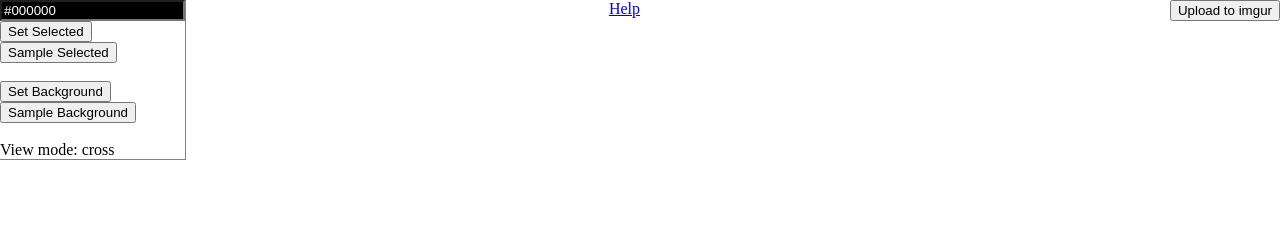
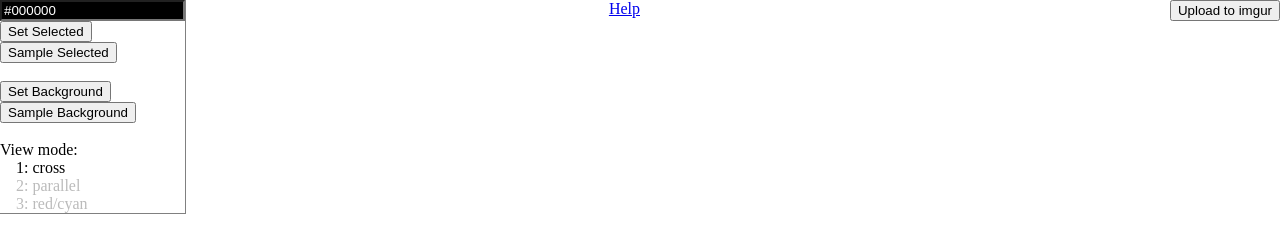
Before and after one commit to KRA2008/stereosketcher, a plain HTML site: page StereoSketcher/StereoSketcher.html in a window 1280 px wide. Drawn offline with Linux system fonts and the light colour scheme.

Commit message:
made viewmode indicator show all three viewmodes

```diff
--- a/StereoSketcher/StereoSketcher.html
+++ b/StereoSketcher/StereoSketcher.html
@@ -58,6 +58,12 @@
 		.forwardEvents {
 			pointer-events: none;
 		}
+		.gray {
+			color: #bbb;
+		}
+		.black {
+			color: black;
+		}
 		</style>
 		<script type="text/javascript" src="jscolor.js"></script>
 		<script type="text/javascript" src="palette.js"></script>
@@ -89,7 +95,10 @@
 			<input id="setBackground" type="button" value="Set Background" onclick="setBackground()" /><br/>
 			<input id="sampleBackground" type="button" value="Sample Background" onclick="sampleBackground()" /><br/>
 			<br/>
-			<span>View mode: <span id="modeLabel"></span></span>
+			View mode:<br/>
+			&nbsp;&nbsp;&nbsp;&nbsp;<span id="cross">1: cross</span><br/>
+			&nbsp;&nbsp;&nbsp;&nbsp;<span id="parallel">2: parallel</span><br/>
+			&nbsp;&nbsp;&nbsp;&nbsp;<span id="redcyan">3: red/cyan</span>
 		</div>
 		<div class="topright" id="senderDiv">
 			<input type="button" onclick="upload()" value="Upload to imgur"/><br/>
--- a/StereoSketcher/viewmode.js
+++ b/StereoSketcher/viewmode.js
@@ -2,8 +2,7 @@
 
 function magicEyeMode() {
 	mode=2;
-	var label=document.getElementById("modeLabel");
-	label.innerHTML = "parallel";
+	setViewModeIndicator();
 	IPD=originalIPD*-1.0;
 	editMode(true);
 	restoreAllOpacity();
@@ -11,8 +10,7 @@ function magicEyeMode() {
 
 function redCyanMode() {
 	mode=3;
-	var label=document.getElementById("modeLabel");
-	label.innerHTML = "red/cyan";
+	setViewModeIndicator();
 	IPD=0.0;
 	editMode(true);
 	stowAllOpacity();
@@ -20,8 +18,7 @@ function redCyanMode() {
 
 function crossEyeMode() {
 	mode=1;
-	var label=document.getElementById("modeLabel");
-	label.innerHTML = "cross";
+	setViewModeIndicator();
 	IPD=originalIPD;
 	editMode(true);
 	restoreAllOpacity();
@@ -38,6 +35,26 @@ function editMode(force) {
 		showDots();
 		isEditMode = true;
 		refresh();
+	}
+}
+
+function setViewModeIndicator() {
+	var cross=document.getElementById("cross");
+	var parallel=document.getElementById("parallel");
+	var redcyan=document.getElementById("redcyan");
+	cross.setAttribute("class","gray");
+	parallel.setAttribute("class","gray");
+	redcyan.setAttribute("class","gray");
+	switch(mode) {
+		case 1:
+			cross.setAttribute("class","black");
+			break;
+		case 2:
+			parallel.setAttribute("class","black");
+			break;
+		case 3:
+			redcyan.setAttribute("class","black");
+			break;
 	}
 }
 
@@ -60,8 +77,6 @@ function toggleEditView() {
 }
 
 function showDots() {
-	var label = document.getElementById("modeLabel");
-	label.setAttribute("visibility","visible");
 	var dots = getDots();
 	var dot;
 	for(var ii=0;ii<dots.length;ii++) {
@@ -73,8 +88,6 @@ function showDots() {
 
 function hideDots() {
 	deselectAll();
-	var label = document.getElementById("modeLabel");
-	label.setAttribute("visibility","hidden");
 	var dots = getDots();
 	var dot;
 	for(var ii=0;ii<dots.length;ii++) {
```
